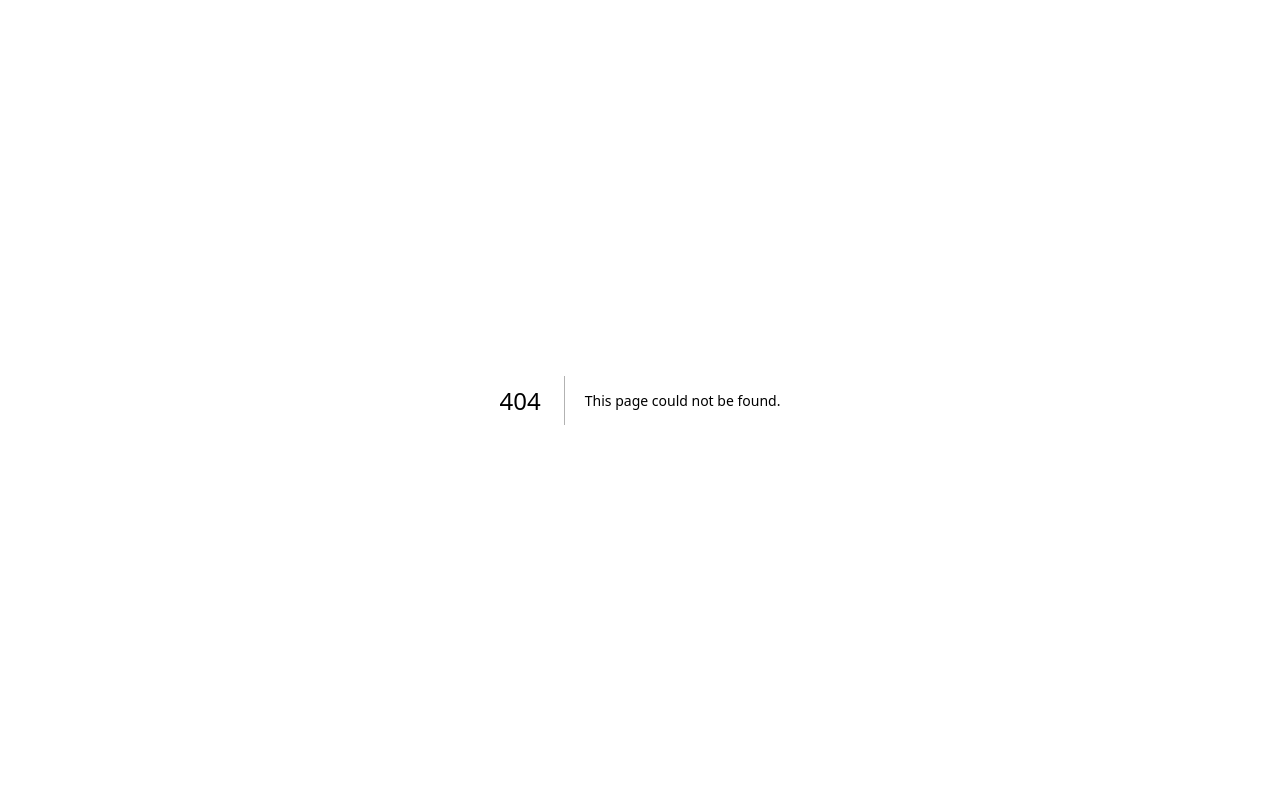
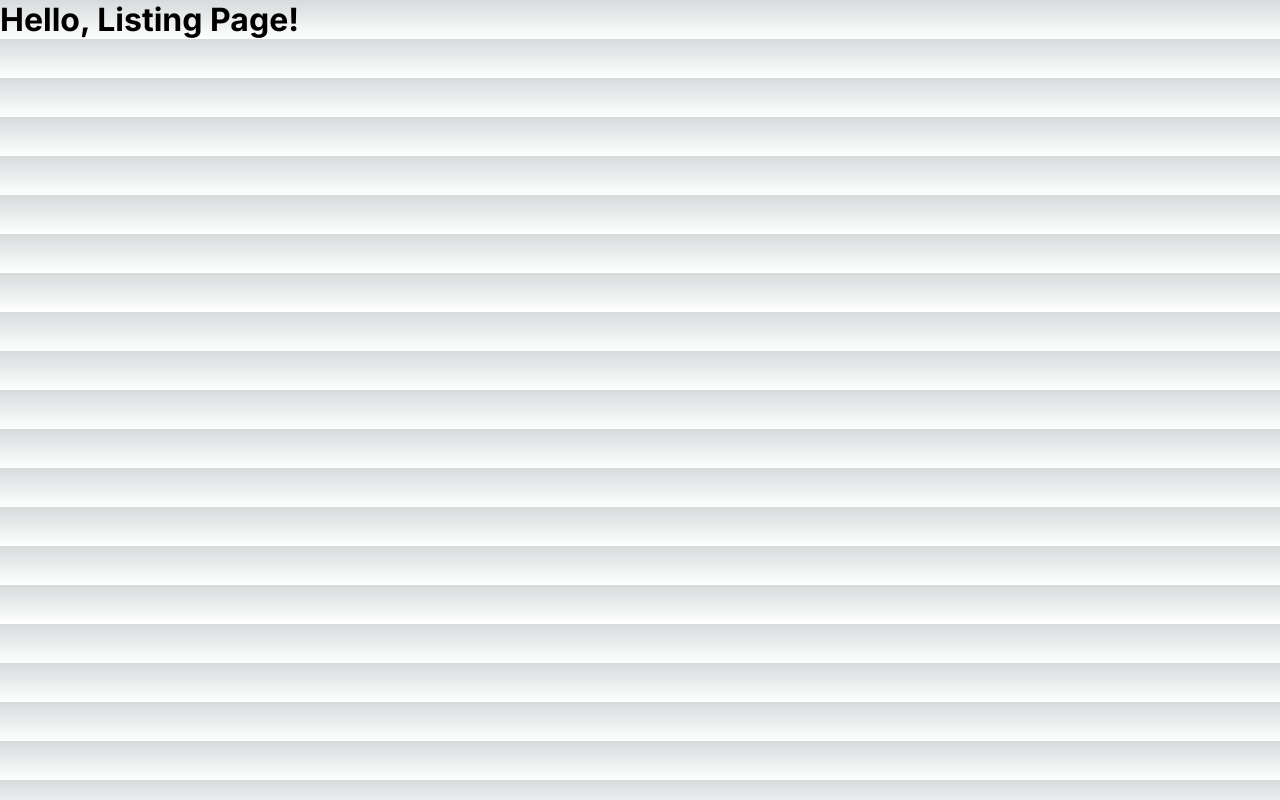
Before and after one commit to 2023HanyangGraduationProject/web, a Next.js app: page /listing in a window 1280 px wide. Before the commit this address had no page. Built offline with nearby package versions, Linux system fonts and the light colour scheme.

Commit message:
fix: wallet package 수정, feat: page 구조

```diff
--- a/package.json
+++ b/package.json
@@ -9,14 +9,14 @@
     "lint": "next lint"
   },
   "dependencies": {
-    "@wagmi/core": "^1.4.2",
     "@web3modal/ethereum": "^2.7.1",
-    "@web3modal/html": "^2.7.1",
+    "@web3modal/react": "^2.7.1",
     "dotenv": "^16.3.1",
     "next": "13.5.1",
     "react": "18.2.0",
     "react-dom": "18.2.0",
-    "viem": "^1.11.0"
+    "viem": "^1.11.0",
+    "wagmi": "^1.4.2"
   },
   "devDependencies": {
     "@ethersproject/abi": "^5.7.0",
--- /dev/null
+++ b/src/app/items/page.js
@@ -0,0 +1,4 @@
+
+export default function Page() {
+    return <h1>Hello, Items Page!</h1>
+}
--- /dev/null
+++ b/src/app/listing/page.js
@@ -0,0 +1,4 @@
+
+export default function Page() {
+    return <h1>Hello, Listing Page!</h1>
+}
--- /dev/null
+++ b/src/app/login/page.js
@@ -0,0 +1,4 @@
+
+export default function Page() {
+    return <h1>Hello, Login Page!</h1>
+}
--- /dev/null
+++ b/src/app/mypage/page.js
@@ -0,0 +1,4 @@
+
+export default function Page() {
+    return <h1>Hello, MyPage Page!</h1>
+}
```
Also changed, not shown: 1 other file (tests, documents, lock files or other folders).
